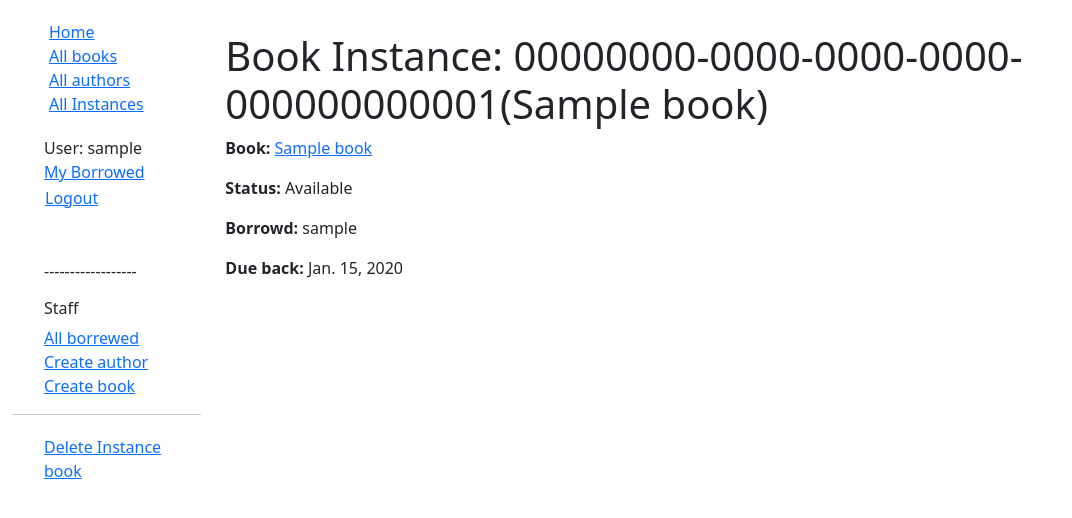
After one commit to Eusebio-David/Local-Library-django, a Django app: a page that uses locallibrary/catalog/templates/catalog/base_generic.html in a window 1280 px wide. The commit adds this page. Shown: the top 518 px of the page, without its empty margins (0-1072 px from the left). Run offline with Django 5.2, Linux system fonts and the light colour scheme; a user stored in the database is signed in; tables that the repository leaves empty hold one stand-in row (values such as "Sample post"); one stand-in notice (Sample message) is shown.

Commit message:
Añadimos nuevas vistas basadas en clases, posibilitando más interaccion sin ingresar al admin

```diff
--- a/locallibrary/catalog/admin.py
+++ b/locallibrary/catalog/admin.py
@@ -41,10 +41,10 @@ class BookAdmin(admin.ModelAdmin):
 @admin.register(BookInstance)
 class BookInstanceAdmin(admin.ModelAdmin):
     list_filter = ('status', 'due_back', )
-    list_display = ('book','status','borrower','due_back','id',)
+    list_display = ('book','status','borrower','due_back','id','slug')
     fieldsets = (
         (None,{
-            'fields': ('book','imprint', 'id')
+            'fields': ('book','imprint', 'id', 'slug')
         }),
         ('Availability', {
             'fields': ('status', 'due_back','borrower')
--- a/locallibrary/catalog/models.py
+++ b/locallibrary/catalog/models.py
@@ -1,5 +1,6 @@
 from django.db import models
 from django.urls import reverse
+from django.utils.text import slugify
 """
     Se utiliza UniqueContraint para definir restricciones a nivel de base de datos
     en uno o mas campos de un modelo.
@@ -141,6 +142,16 @@ class BookInstance(models.Model):
     status = models.CharField(max_length=1, choices=LOAN_STATUS, blank=True, default='m',
                               help_text="Book availability")
 
+    slug = models.SlugField(max_length=200, unique=True, blank=True)
+
+    def save(self, *args, **kwargs):
+        # Generar el slug automáticamente a partir del imprint o cualquier otro campo
+        if not self.slug:
+            self.slug = slugify(self.book.title)
+        super().save(*args, **kwargs)
+
+
+
     class Meta:
         ordering = ['due_back']
         permissions = (("can_mark_returned", "Set book as returned"),)
@@ -151,6 +162,8 @@ class BookInstance(models.Model):
     def is_overdue(self):
         """Determinamos si el libro esta vencido en cuanto a la fecha de devolucion y la actual """
         return bool(self.due_back and date.today()>self.due_back)
+
+
 
 class Author(models.Model):
     first_name = models.CharField(max_length=100)
--- a/locallibrary/catalog/templates/catalog/author_detail.html
+++ b/locallibrary/catalog/templates/catalog/author_detail.html
@@ -8,7 +8,7 @@
     {% if perms.catalog.change_author %}
       <li><a href="{% url 'author-update' author.id %}">Update author</a></li>
     {% endif %}
-    {% if not author.book_set.all and perms.catalog.delete_author %}
+    {% if perms.catalog.delete_author %}
       <li><a href="{% url 'author-delete' author.id %}">Delete author</a></li>
     {% endif %}
     </ul>
--- a/locallibrary/catalog/templates/catalog/base_generic.html
+++ b/locallibrary/catalog/templates/catalog/base_generic.html
@@ -23,6 +23,7 @@
                         <li><a class="menu-item" href="{% url 'index' %}">Home</a></li>
                         <li><a class="menu-item" href="{% url 'books' %}">All books</a></li>
                         <li><a class="menu-item" href="{% url 'authors' %}">All authors</a></li>
+                        <li><a class="menu-item" href="{% url 'books-instances' %}">All Instances</a></li>
                     </ul>
                     <ul class="sidebar-nav">
 
@@ -44,10 +45,17 @@
                               <h6>Staff</h6>
                               <a href="{% url 'books-borrowed' %}">All borrewed</a>
                             </li>
-                            <li>{% if perms.catalog.add_author %}
-                              <li><a href="{% url 'author-create' %}">Create author</a></li>
-                           {% endif %}</li>
+                            <li>
+                              {% if perms.catalog.add_author %}
+                                <li><a href="{% url 'author-create' %}">Create author</a></li>
 
+                              {% endif %}
+                            </li>
+                            <li>
+                              {% if perms.catalogo.create_book %}
+                                <li><a href="{% url 'book-create' %}">Create book</a></li>
+                              {% endif %}
+                            </li>
                           {%endif%}
 
                       {% else %}
--- /dev/null
+++ b/locallibrary/catalog/templates/catalog/bookinstance_detail.html
@@ -0,0 +1,43 @@
+{% extends "catalog/base_generic.html" %}
+{% block sidebar %}
+  {{ block.super }}
+
+  {% if perms.catalog.change_bookinstance or perms.catalog.delete_bookinstance %}
+  <hr>
+  <ul class="sidebar-nav">
+    {% if not book.bookintance_set.all and perms.catalog.delete_book %}
+      <li><a href="{%url 'bookinstance-delete' bookinstance.slug%}">Delete Instance book</a></li>
+    {% endif %}
+    </ul>
+  {% endif %}
+
+{% endblock %}
+{% block content %}
+  {% if messages %}
+  <ul class="messages">
+    {% for message in messages %}
+    <div class="alert {{ message.tags }}" style="background-color: lightcyan; border-radius: 3%; width: 35%;">
+      {{ message }}
+    </div>
+  {% endfor %}
+  </ul>
+  <script>
+    // Espera 3 segundos (3000 ms) y luego oculta el mensaje
+    setTimeout(function() {
+      const messages = document.querySelectorAll('.alert');
+      messages.forEach(function(message) {
+        message.style.display = 'none';
+      });
+    }, 3000);  // Puedes ajustar el tiempo a tu gusto
+  </script>
+{% endif %}
+  <h1>Book Instance: {{ bookinstance }} </h1>
+
+  <p><strong>Book:</strong> <a href="{%url 'book_detail' bookinstance.book.pk %}">{{ bookinstance.book }}</a></p>
+  <!-- author detail link not yet defined -->
+  <p><strong>Status:</strong> {{ bookinstance.get_status_display }}</p>
+
+  <p><strong>Borrowd:</strong> {{ bookinstance.borrower }}</p>
+  <p><strong>Due back:</strong> {{ bookinstance.due_back}}</p>
+
+{% endblock %}
--- a/locallibrary/catalog/urls.py
+++ b/locallibrary/catalog/urls.py
@@ -19,3 +19,15 @@ urlpatterns += [
     path('author/<int:pk>/update/', views.AuthorUpdate.as_view(), name='author-update'),
     path('author/<int:pk>/delete/', views.AuthorDelete.as_view(), name='author-delete'),
 ]
+
+urlpatterns += {
+    path('book/<int:pk>/update/', views.BookUpdate.as_view(), name='update-book'),
+    path('book/create/', views.BookCreate.as_view(), name='book-create'),
+    path('book/<int:pk>/delete/', views.BookDelete.as_view(), name = 'book-delete'),
+}
+urlpatterns += {
+    path('booksInstance/', views.BookInstances.as_view(), name='books-instances'),
+    path('bookInstance/<slug:slug>', views.BookInstanceDetail.as_view(), name='detail-book-instance'),
+    path('bookInstance/<slug:slug>/delete', views.BookInstanceDelete.as_view(), name='bookinstance-delete'),
+
+}
--- a/locallibrary/catalog/views.py
+++ b/locallibrary/catalog/views.py
@@ -10,6 +10,7 @@ from django.contrib.auth.decorators import login_required, permission_required
 from django.views.generic.edit import CreateView, UpdateView, DeleteView
 from django.urls import reverse_lazy
 from .models import Author
+from django.contrib import messages
 
 # Create your views here
 
@@ -135,7 +136,7 @@ def renew_book_librarian(request, pk):
     else:
         # si la request es GET, u otro metodo crea un formulario por default
         proposed_renewal_date = datetime.date.today() + datetime.timedelta(weeks=3)
-        form = RenewBookForm(initial={'due_back': proposed_renewal_date})
+        form =  RenewBookModelForm(initial={'due_back': proposed_renewal_date})
 
 
     context = {
@@ -174,3 +175,75 @@ class AuthorDelete(PermissionRequiredMixin, DeleteView):
             return HttpResponseRedirect(
                 reverse("author-delete", kwargs={"pk": self.object.pk})
             )
+
+#clases para editar, eliminar y crear una instancia de libro
+class BookUpdate(PermissionRequiredMixin, UpdateView):
+    model = Book
+    fields = '__all__'
+    permission_required = 'catalog.change_book'
+
+
+    def form_valid(self, form):
+        messages.success(self.request, 'successfully updated book')
+        return super().form_valid(form)
+
+class BookCreate(PermissionRequiredMixin, CreateView):
+    model = Book
+    fields = ['title', 'author', 'summary', 'isbn','genre', 'language']
+    permission_required = 'catalog.add_book'
+
+    def form_valid(self, form):
+        messages.success(self.request, 'successfully create book')
+        return super().form_valid(form)
+
+
+class BookDelete(PermissionRequiredMixin, DeleteView):
+    model = Book
+    success_url = reverse_lazy('books')
+    permission_required = 'catalog.delete_book'
+
+    def form_valid(self, form):
+        try:
+            self.object.delete()
+            messages.success(self.request,  'successfully delete book')
+            return HttpResponseRedirect(self.success_url)
+        except Exception as e:
+            return HttpResponseRedirect(
+                reverse("book-delete", kwargs={"pk": self.object.pk})
+            )
+
+
+#creamos vistas para las copias de los libros
+class BookInstances(LoginRequiredMixin, ListView):
+    model = BookInstance
+    template_name = 'catalog/book_instances.html'
+
+    def get_queryset(self):
+        return (
+            BookInstance.objects.all().order_by('status')
+        )
+
+
+
+class BookInstanceDetail(PermissionRequiredMixin, DetailView):
+    model = BookInstance
+    # Indicamos que se busca el objeto usando el slug
+    slug_field = 'slug'
+    slug_url_kwarg = 'slug'
+    template_name = 'catalog/bookinstance_detail.html'
+    permission_required = 'catalog.can_mark_returned'
+
+class BookInstanceDelete(PermissionRequiredMixin, DeleteView):
+    model = BookInstance
+    success_url = reverse_lazy('books')
+    permission_required = 'catalog.delete_instance'
+
+    def form_valid(self, form):
+        try:
+            self.object.delete()
+            messages.success(self.request,  'successfully delete instance book')
+            return HttpResponseRedirect(self.success_url)
+        except Exception as e:
+            return HttpResponseRedirect(
+                reverse("bookInstance-delete", kwargs={"slug": self.object.slug})
+            )
```
Also changed, not shown: locallibrary/catalog/forms.py (+11 -1 lines), locallibrary/catalog/management/commands/generate_slug.py (added, +23 -0 lines), locallibrary/catalog/templates/catalog/book_confirm_delete.html (added, +25 -0 lines), locallibrary/catalog/templates/catalog/book_detail.html (+43 -4 lines), locallibrary/catalog/templates/catalog/book_form.html (added, +12 -0 lines), locallibrary/catalog/templates/catalog/book_instances.html (added, +29 -0 lines), locallibrary/catalog/templates/catalog/book_list.html (+18 -0 lines), locallibrary/catalog/templates/catalog/bookinstance_confirm_delete.html (added, +15 -0 lines), locallibrary/catalog/management/commands/__init__.py (added), locallibrary/catalog/migrations/0005_bookinstance_slug.py (added), locallibrary/catalog/migrations/0006_alter_bookinstance_slug.py (added).
